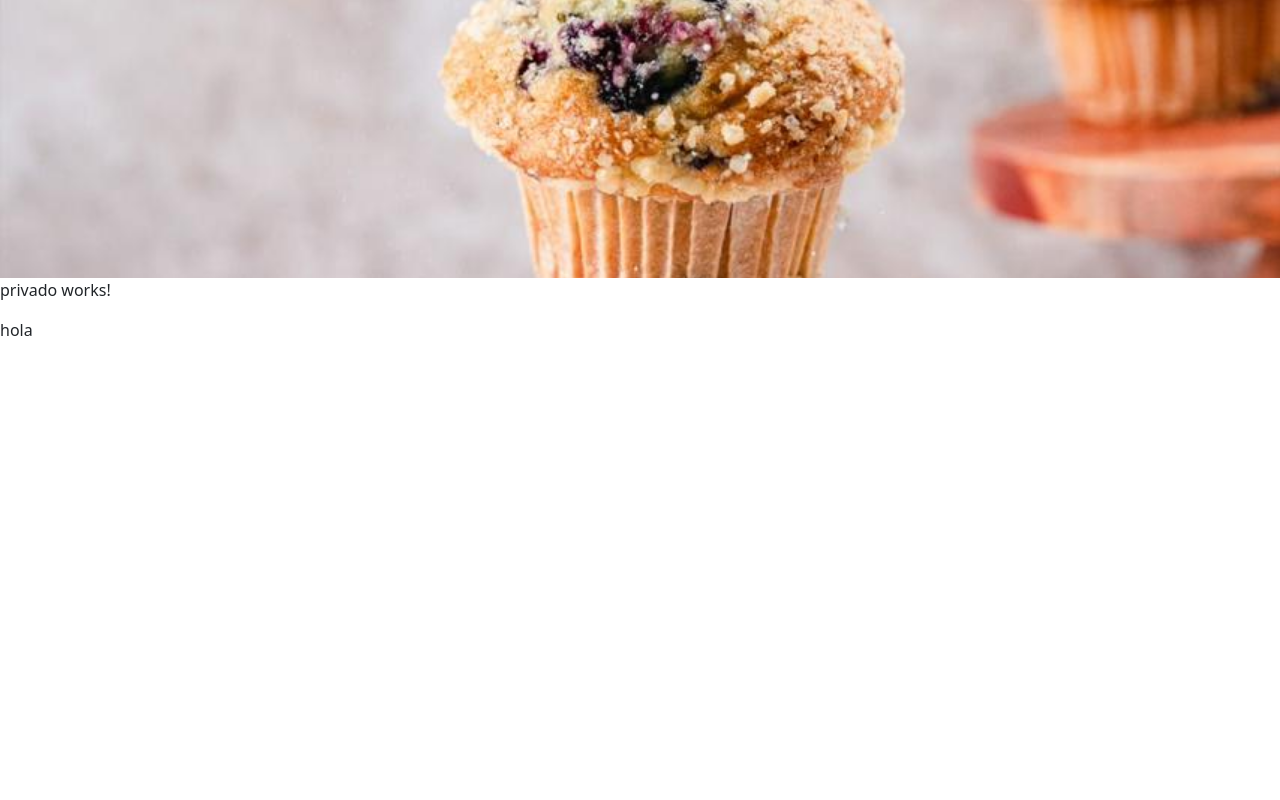
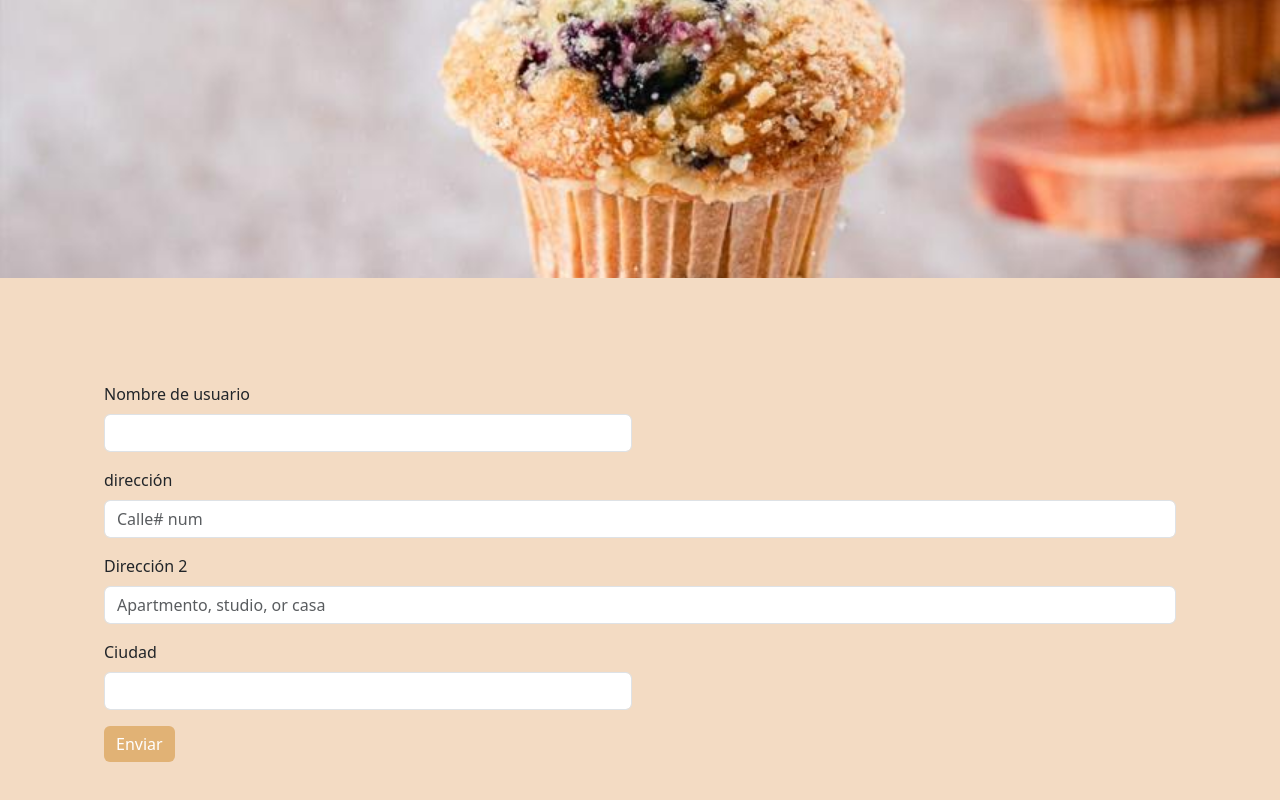
Before and after one commit to mitogetagamer/Proyecto-angular, an Angular app in the folder angular/: page /privado in a window 1280 px wide. Shown: the part 282-1082 px from the top of the page. Before the commit the page ends 800 px from the top, so only its background shows below. Built offline with nearby package versions, Linux system fonts and the light colour scheme; no server answers; sample sign-in values are in the browser's storage.

Commit message:
implementación de consumir el api del back

```diff
--- a/angular/src/app/app.component.ts
+++ b/angular/src/app/app.component.ts
@@ -1,4 +1,4 @@
-import { Component } from '@angular/core';
+import { Component, inject } from '@angular/core';
 import { RouterOutlet } from '@angular/router';
 import { CommonModule } from '@angular/common';
 import { InicioComponent } from './components/inicio/inicio.component';
@@ -11,6 +11,7 @@ import { IniciarSesionComponent } from './components/iniciar-sesion/iniciar-sesi
 import { PrivadoComponent } from './components/privado/privado.component';
 import { NoEncontradoComponent } from './components/no-encontrado/no-encontrado.component';
 import { NavegacionComponent } from './components/navegacion/navegacion.component';
+import { InicioService } from './services/inicio.service';
 @Component({
   selector: 'app-root',
   standalone: true,
--- a/angular/src/app/components/inicio/inicio.component.ts
+++ b/angular/src/app/components/inicio/inicio.component.ts
@@ -1,5 +1,6 @@
-import { Component } from '@angular/core';
+import { Component, inject } from '@angular/core';
 import { RouterLink } from '@angular/router';
+import { InicioService } from '../../services/inicio.service';
 @Component({
   selector: 'app-inicio',
   standalone: true,
@@ -7,4 +8,24 @@ import { RouterLink } from '@angular/router';
   templateUrl: './inicio.component.html',
   styleUrl: './inicio.component.css',
 })
-export class InicioComponent {}
+export class InicioComponent {
+  inicioService = inject(InicioService);
+
+  Datos: any[] = [];
+
+  obtenerMapcakes() {
+    this.inicioService.obtenerDatos().subscribe((respuesta: any) => {
+      console.log('respuesta', respuesta);
+      if (respuesta.datos) {
+        this.Datos = respuesta.datos;
+        console.log('bien');
+      } else {
+        console.log('error');
+      }
+      this.Datos = respuesta.datos;
+    });
+  }
+  ngOnInit() {
+    this.obtenerMapcakes();
+  }
+}
--- a/angular/src/app/components/privado/privado.component.css
+++ b/angular/src/app/components/privado/privado.component.css
@@ -0,0 +1,10 @@
+body {
+  background-color: #f3dbc3;
+  display: flex;
+  justify-content: center;
+  padding: 13vh;
+}
+.btn {
+  background-color: #e1b275;
+  border: none;
+}
--- a/angular/src/app/components/privado/privado.component.html
+++ b/angular/src/app/components/privado/privado.component.html
@@ -1,2 +1,35 @@
-<p>privado works!</p>
-<p>hola</p>
+<body>
+  <form class="row g-3">
+    <div class="col-md-6">
+      <label for="inputEmail4" class="form-label">Nombre de usuario</label>
+      <input type="text" class="form-control" id="inputEmail4" />
+    </div>
+
+    <div class="col-12">
+      <label for="inputAddress" class="form-label">dirección</label>
+      <input
+        type="text"
+        class="form-control"
+        id="inputAddress"
+        placeholder="Calle# num "
+      />
+    </div>
+    <div class="col-12">
+      <label for="inputAddress2" class="form-label">Dirección 2</label>
+      <input
+        type="text"
+        class="form-control"
+        id="inputAddress2"
+        placeholder="Apartmento, studio, or casa"
+      />
+    </div>
+    <div class="col-md-6">
+      <label for="inputCity" class="form-label">Ciudad</label>
+      <input type="text" class="form-control" id="inputCity" />
+    </div>
+
+    <div class="col-12">
+      <button type="submit" class="btn btn-primary">Enviar</button>
+    </div>
+  </form>
+</body>
--- /dev/null
+++ b/angular/src/app/services/inicio.service.ts
@@ -0,0 +1,14 @@
+import { Injectable, inject } from '@angular/core';
+import { HttpClient } from '@angular/common/http';
+@Injectable({
+  providedIn: 'root',
+})
+export class InicioService {
+  constructor() {}
+  httpClient = inject(HttpClient);
+  API_URL: string = 'localhost:2000/Lanzamientos/';
+
+  obtenerDatos() {
+    return this.httpClient.get(this.API_URL);
+  }
+}
```
Also changed, not shown: 1 other file (tests, documents, lock files or other folders).
